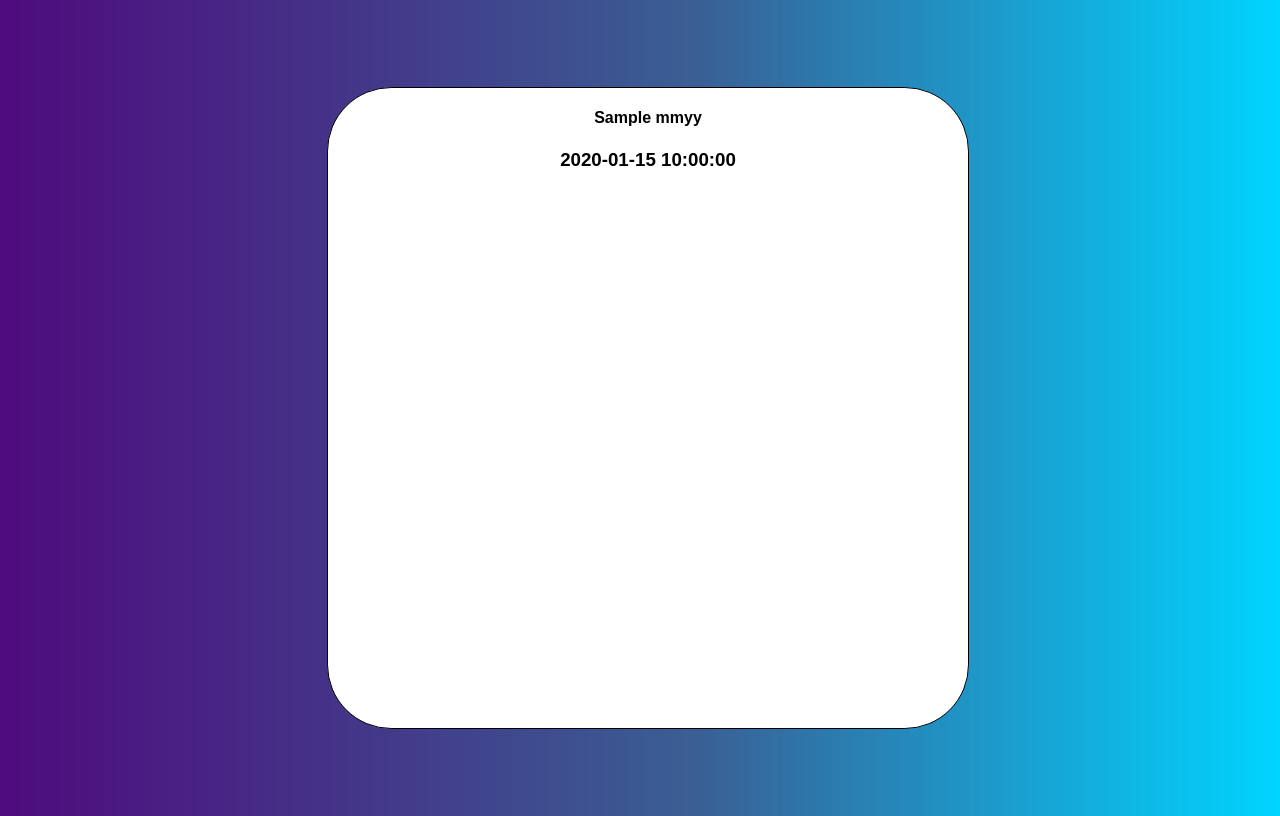
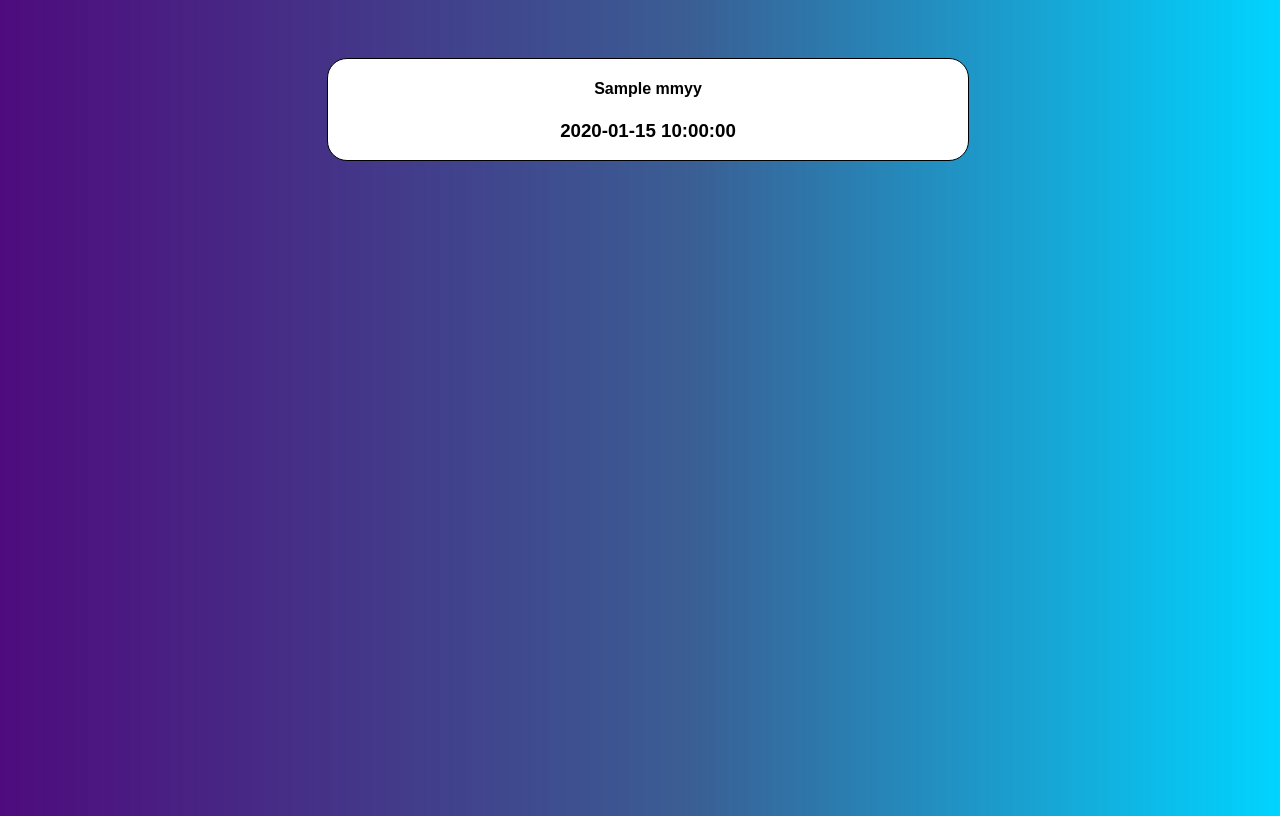
Before and after one commit to jormondroyd27/live_football_scores, a Flask app: template templates/index.html in a window 1280 px wide. Run offline with Flask 3, Linux system fonts and the light colour scheme; the template is opened without the code that fills it: most values are stand-ins (such as "Sample title", 1, 10 or a date in 2020); parts of the project's set-up code (start-up, migrations or seed data) failed here and were passed over.

Commit message:
changed .card .container properties in style.css

```diff
--- a/static/style.css
+++ b/static/style.css
@@ -1,7 +1,4 @@
 body {
-    /* background: rgb(2,0,36);
-    background: linear-gradient(90deg, rgba(2,0,36,1) 0%, rgba(51,9,121,0.8001401244091386) 39%, rgba(0,212,255,1) 100%);
-    background: rgb(78,11,125); */
     background: linear-gradient(90deg, rgba(78,11,125,1) 0%, rgba(9,54,121,0.8001401244091386) 54%, rgba(0,212,255,1) 100%);
     height: 100vh;
     width: 100%;
@@ -10,7 +7,6 @@ body {
 
 .container {
     display: flex;
-    height: 100vh;
     justify-content: center;
     align-items: center;
 }
@@ -18,9 +14,10 @@ body {
 .card {
     background-color: white;
     border: 1px solid black;
-    border-radius: 10%;
+    border-radius: 20px;
+    margin: 50px;
     width: 40em;
-    height: 40em;
+    height: auto;
 }
 
 .date {
```
